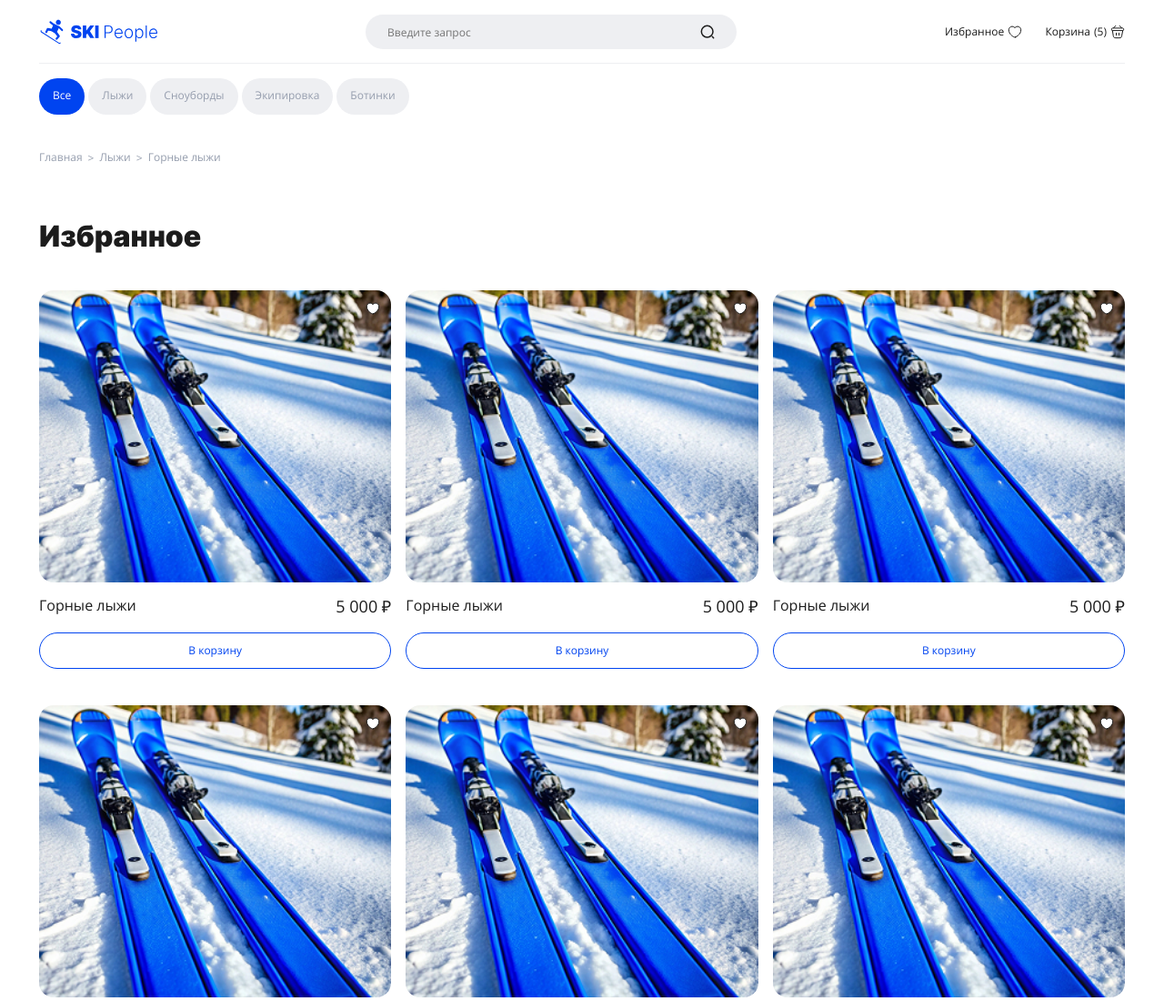
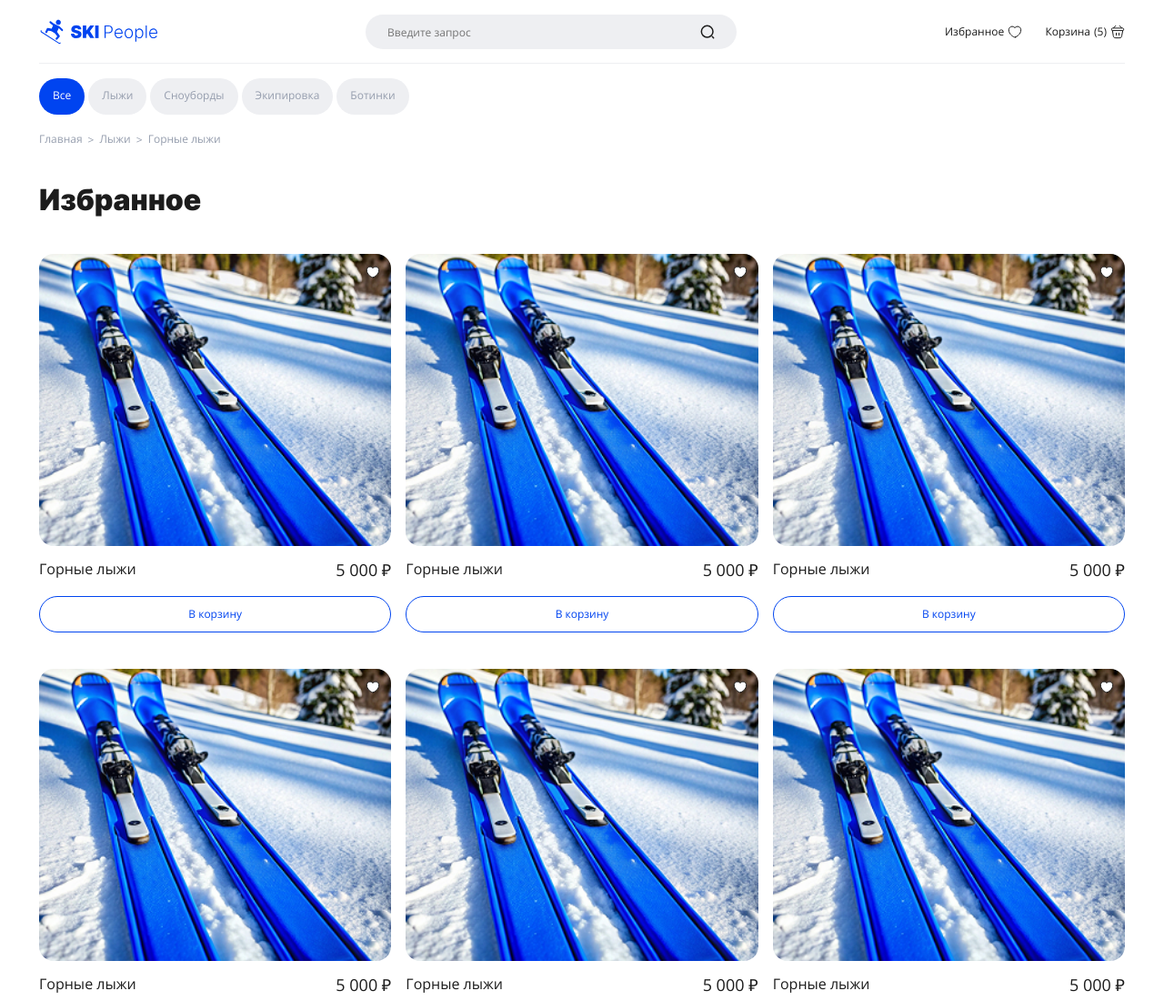
Before and after one commit to Lotlin/ski-people, a website built with Vite: page index.html in a window 1280 px wide. Shown: the top 1100 px of the page at 91% size. Built offline with nearby package versions, Linux system fonts and the light colour scheme.

Commit message:
paddings

```diff
--- a/src/style/catalog.scss
+++ b/src/style/catalog.scss
@@ -2,17 +2,11 @@
 
 .catalog {
   overflow-x: hidden;
-  padding-bottom: 20px;
-
-  &__container {
-  }
+  padding-bottom: 12px;
 
   &__list {
     display: flex;
     gap: 4px;
-  }
-
-  &__item {
   }
 
   &__link {
@@ -40,10 +34,10 @@
   }
 
   @media (min-width: $bp-md) {
-    padding-bottom: 32px;
+    padding-bottom: 16px;
   }
 
   @media (min-width: $bp-lg) {
-    padding-bottom: 40px;
+    padding-bottom: 20px;
   }
 }
--- a/src/style/goods.scss
+++ b/src/style/goods.scss
@@ -1,7 +1,7 @@
 @use "variables" as *;
 
 .goods {
-  padding: 20px 0;
+  padding: 12px 0 20px;
 
   &__title {
     margin-bottom: 24px;
@@ -17,7 +17,7 @@
   }
 
   @media (min-width: $bp-md) {
-    padding: 32px 0;
+    padding: 16px 0;
 
     &__title {
       margin-bottom: 32px;
@@ -32,7 +32,7 @@
   }
 
   @media (min-width: $bp-lg) {
-    padding: 40px 0;
+    padding: 20px 0;
 
     &__title {
       margin-bottom: 40px;
```
